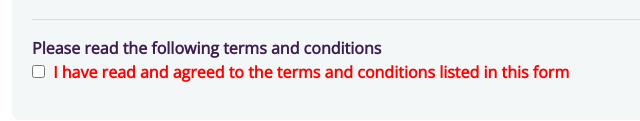
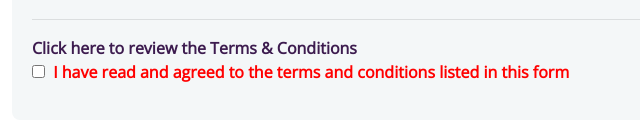
Before and after one commit to toniaureada/DLN-UIproject, a plain HTML site: page index.html in a window 1280 px wide. Shown: the part 985-1106 px from the top of the page, 278-918 px from the left. Drawn offline with nearby package versions, Linux system fonts and the light colour scheme.

Commit message:
Update index.html

```diff
--- a/index.html
+++ b/index.html
@@ -66,7 +66,7 @@
 
 
 
-    <a href="#" id="mySizeChart">Please read the following terms and conditions</a>
+    <a href="#" id="mySizeChart">Click here to review the Terms & Conditions</a>
 
     <div id="mySizeChartModal" class="ebcf_modal">
 
```
